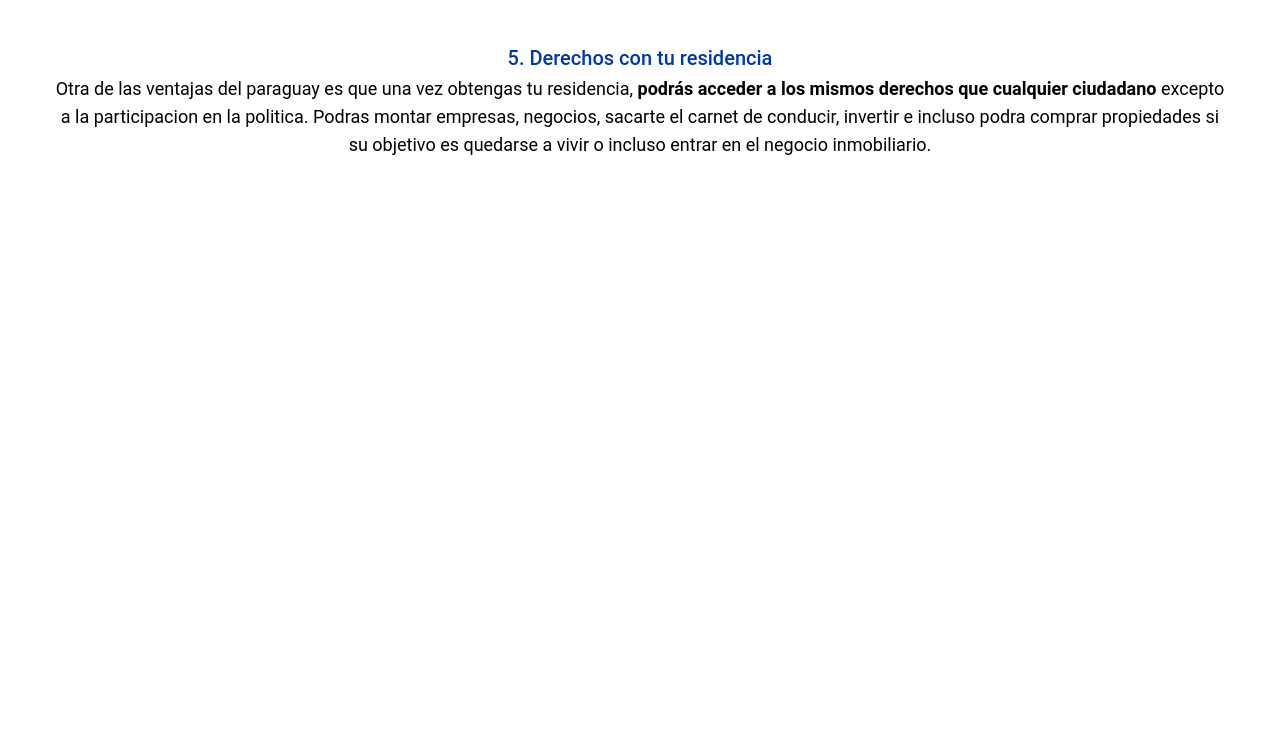
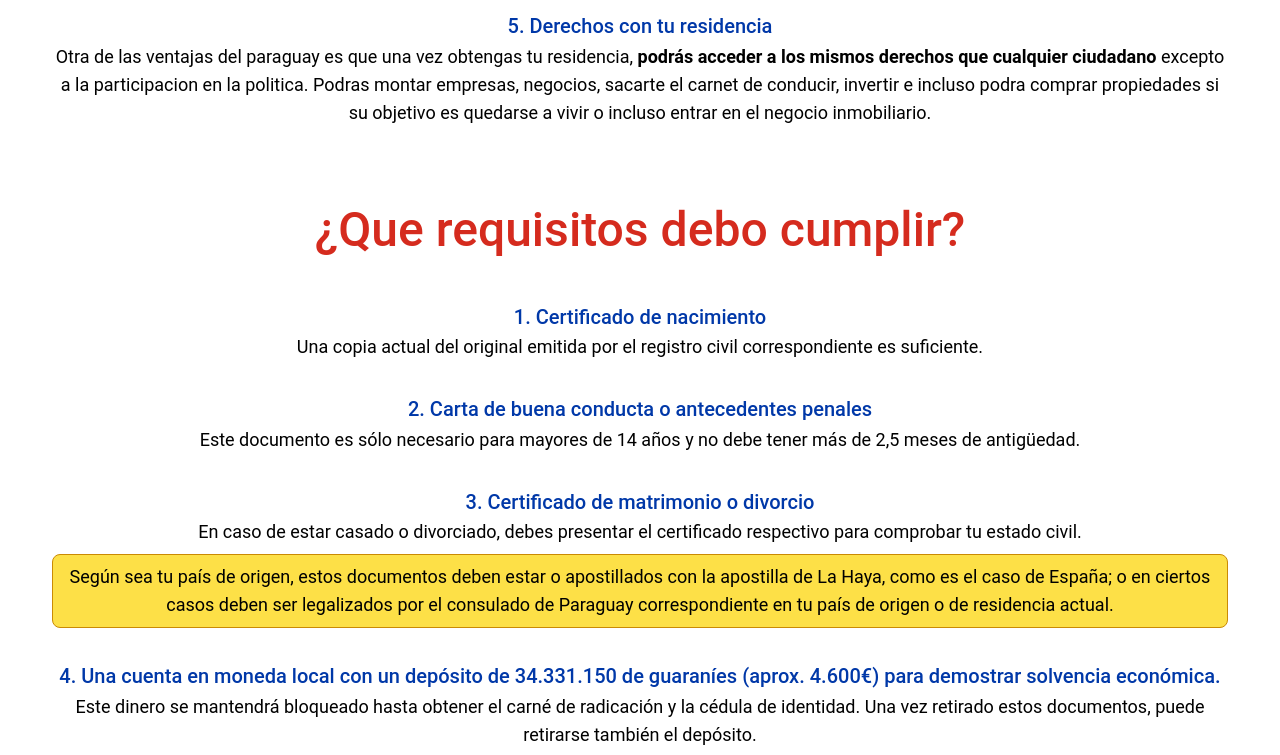
Before and after one commit to aromeral98/asesora-paraguay, a Next.js app: page /freelance in a window 1280 px wide. Shown: the part 1106-1861 px from the top of the page. Built offline with nearby package versions, Linux system fonts and the light colour scheme.

Commit message:
Changed styles of passport cover

```diff
--- a/components/FreelanceContent.jsx
+++ b/components/FreelanceContent.jsx
@@ -7,7 +7,7 @@ export default function FreelanceContent() {
                 <h2 className="text-secondaryColor text-4xl lg:text-5xl font-medium leading-tight lg:leading-relaxed text-center">
                     ¿Que ventajas tendré como freelance?
                 </h2>
-                <div className="space-y-4 lg:space-y-10">
+                <div className="space-y-4 lg:space-y-8">
                     <article>
                         <h5 className="text-primaryColor text-lg lg:text-xl font-medium leading-tight lg:leading-relaxed text-center">1. Tributación territorial</h5>
                         <p className="text-dark lg:text-lg">
@@ -49,11 +49,11 @@ export default function FreelanceContent() {
                     </article>
                 </div>
             </section>
-            <section className="container space-y-4 lg:space-y-8 pt-8 lg:pt-16 text-center mx-auto px-5 reveal">
+            <section className="container space-y-4 lg:space-y-8 pt-8 lg:pt-16 text-center mx-auto px-5 active">
                 <h2 className="text-secondaryColor text-4xl lg:text-5xl font-medium leading-tight lg:leading-relaxed text-center">
                     ¿Que requisitos debo cumplir?
                 </h2>
-                <div className="space-y-4 lg:space-y-10">
+                <div className="space-y-4 lg:space-y-8">
                     <article>
                         <h5 className="text-primaryColor text-lg lg:text-xl font-medium leading-tight lg:leading-relaxed text-center">1. Certificado de nacimiento</h5>
                         <p className="text-dark lg:text-lg">
```
Also changed, not shown: styles/globals.css.
